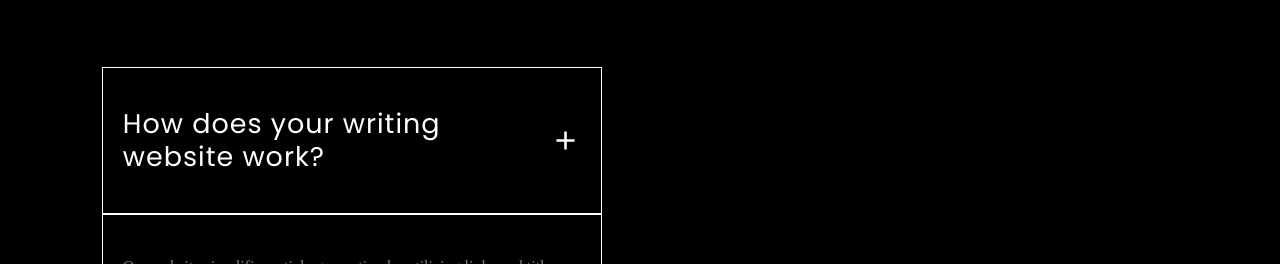
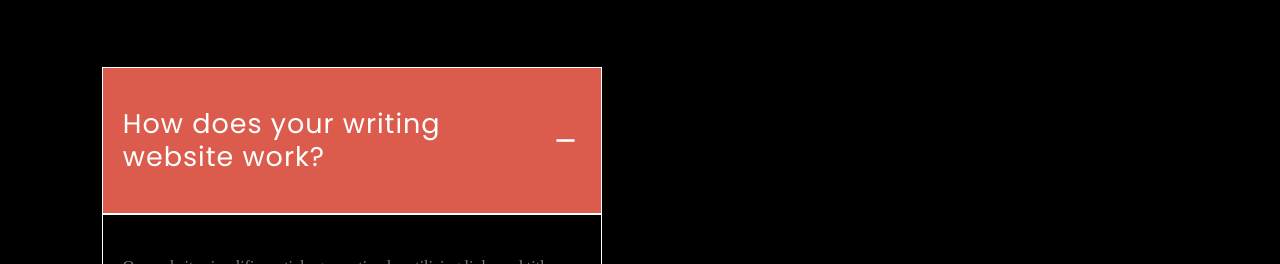
Before and after one commit to AbdulWahabRaza0/playIn, a Next.js app: page / in a window 1280 px wide. Both pictures are taken after a click on the icon 565 px from the left and 2038 px from the top of the page. Shown: the part 1898-2162 px from the top of the page. Built offline with nearby package versions, Linux system fonts and the light colour scheme; a web font is replaced by a local one.

Commit message:
added icons

```diff
--- a/app/page.tsx
+++ b/app/page.tsx
@@ -16,6 +16,7 @@ import { Spacer } from "@/components/Spacer";
 import { H1, P } from "@/components/Typography";
 import { PrimaryButton } from "@/components/Buttons";
 import AddIcon from "@mui/icons-material/Add";
+import RemoveIcon from "@mui/icons-material/Remove";
 import "bootstrap/dist/css/bootstrap.min.css";
 const Header1Data = [
   {
@@ -228,6 +229,7 @@ export default function Home() {
                                 ps="20px"
                                 pe="20px"
                                 width="90%"
+                                bg={index === questionState ? "#db5c4d" : ""}
                                 border="1px solid white"
                               >
                                 <Wrapper className="text-start">
@@ -240,19 +242,27 @@ export default function Home() {
                                   </H1>
                                 </Wrapper>
                                 <Wrapper ms="10%">
-                                  <AddIcon
+                                  {index == questionState ? (
+                                    <RemoveIcon
                                       onClick={() => {
-                                      if (index === questionState) {
                                         setQuestionState(-1);
-                                      } else {
-                                        setQuestionState(index);
-                                      }
                                       }}
                                       style={{
                                         fontSize: "31px",
                                         cursor: "pointer",
                                       }}
                                     />
+                                  ) : (
+                                    <AddIcon
+                                      onClick={() => {
+                                        setQuestionState(index);
+                                      }}
+                                      style={{
+                                        fontSize: "31px",
+                                        cursor: "pointer",
+                                      }}
+                                    />
+                                  )}
                                 </Wrapper>
                               </Wrapper>
                               {index === questionState && (
--- a/components/Layout.tsx
+++ b/components/Layout.tsx
@@ -52,6 +52,7 @@ const Wrapper = styled.div<WrapperProps>`
   z-index: ${(props) => props.zIndex && props.zIndex};
   position: ${(props) => props.position && props.position};
   line-height: ${(props) => props.lHeight && props.lHeight};
+  background: ${(props) => props.bg && props.bg};
   font-family: ${(props) =>
     props.family ? props.family : "'Nekst','sans-serif'"};
   top: ${(props) => props.top && props.top};
```
Lines whose indentation alone changed are shown as unchanged.
